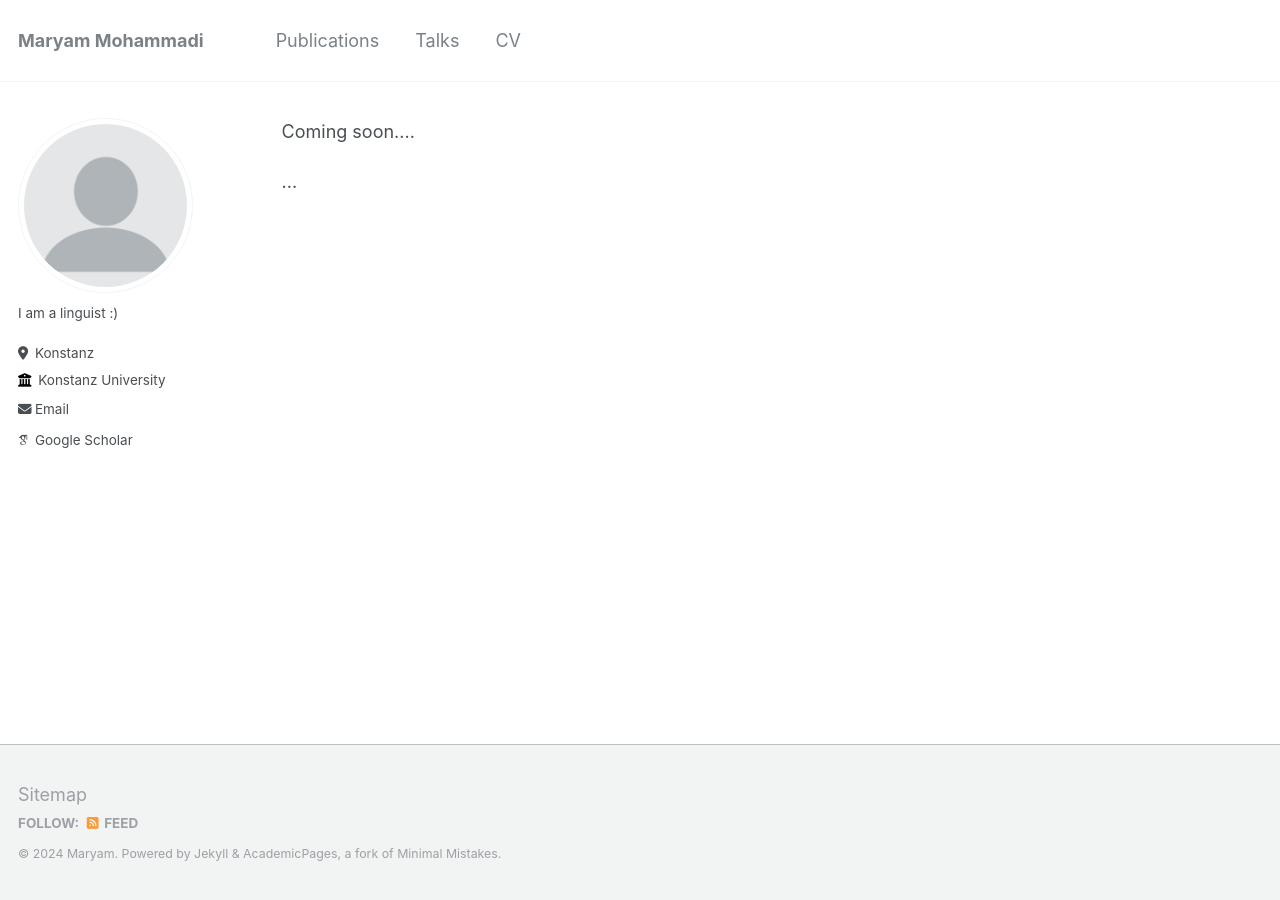
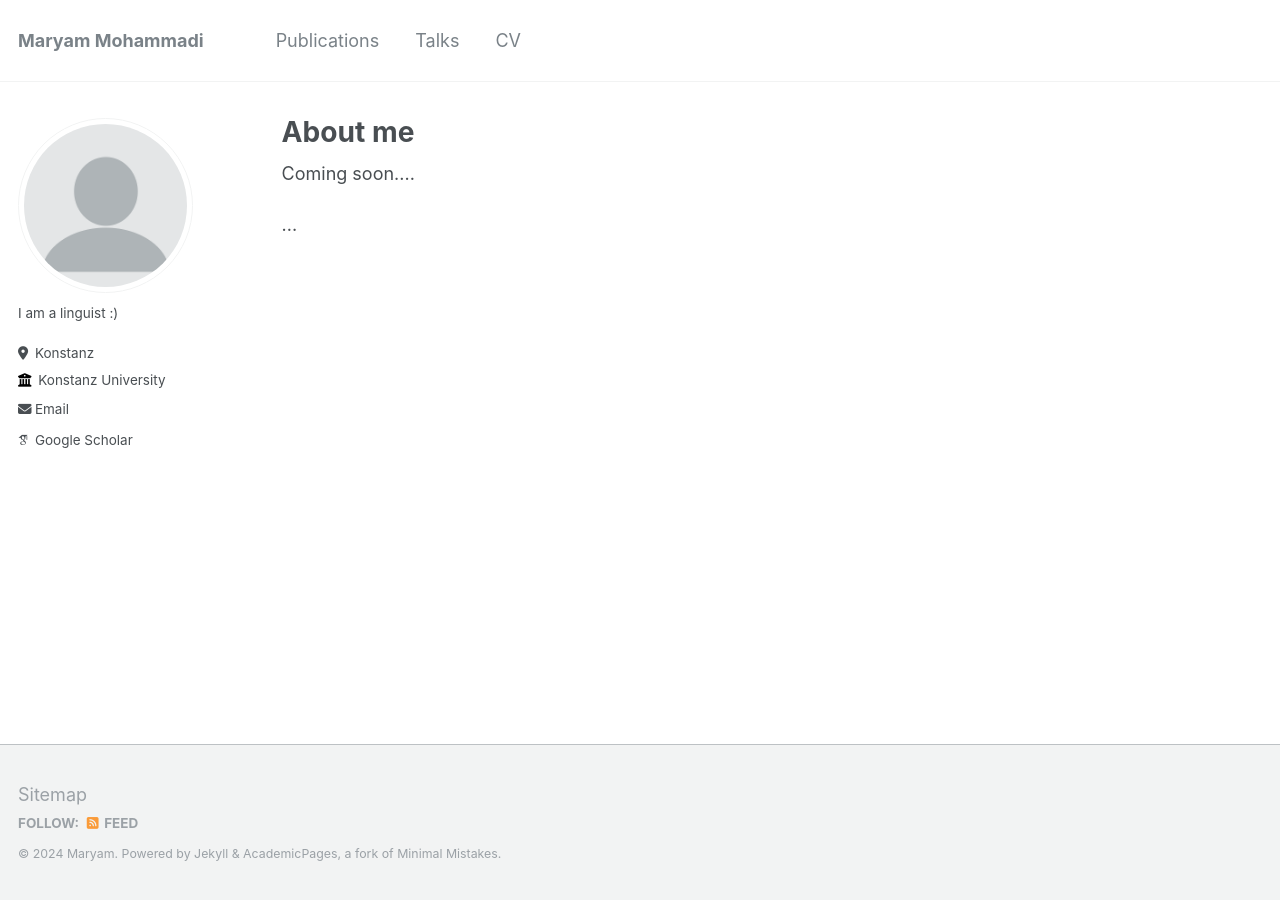
Before and after one commit to Mohammadi-Maryam/MM.github.io, a Jekyll site: the page built from _pages/about.md, in a window 1280 px wide. Built offline with Jekyll 4.4.1, drawn with Linux system fonts in a browser that asks for light colours; some web fonts are replaced; our own code applies the rules of GitHub Pages for plain Markdown files.

Commit message:
Update about.md

```diff
--- a/_pages/about.md
+++ b/_pages/about.md
@@ -1,2 +1,11 @@
+---
+permalink: /about/
+title: "About me"
+author_profile: true
+redirect_from:
+  - /md/
+  - /about.html
+---
+
 <p> Coming soon.... </p>
 <p> ... </p>
```
